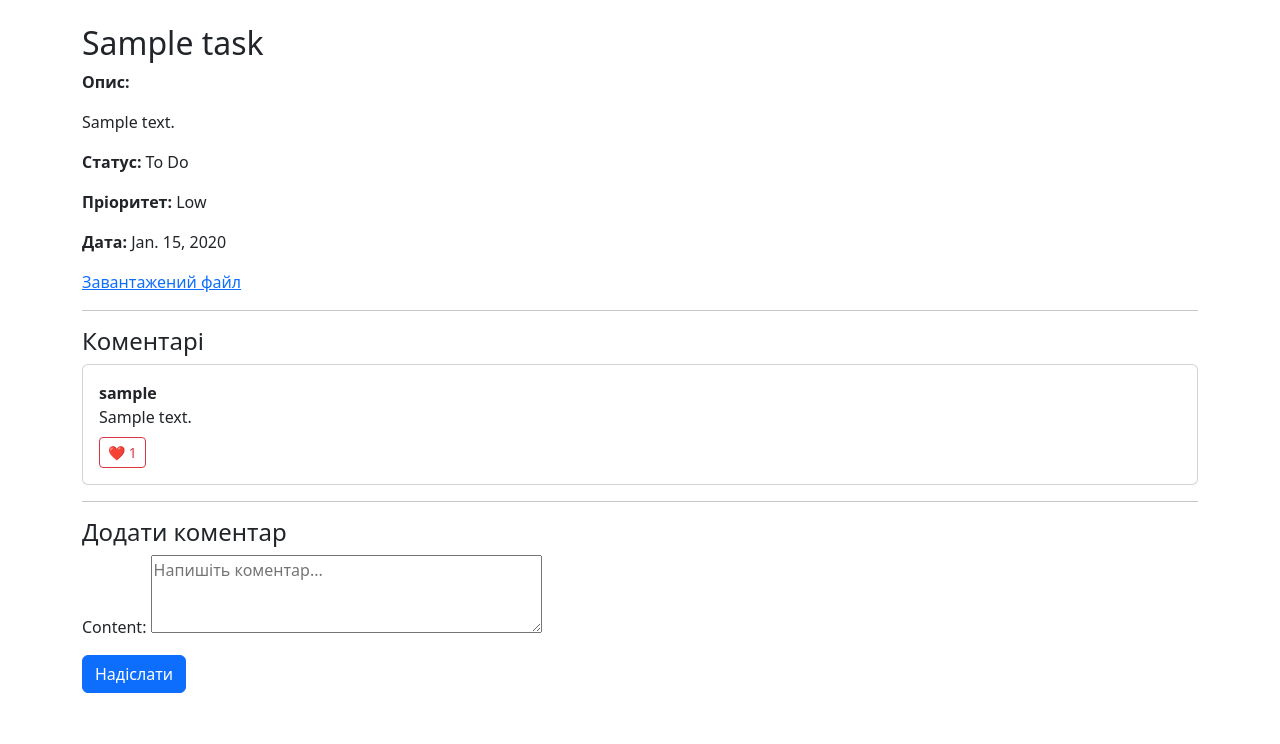
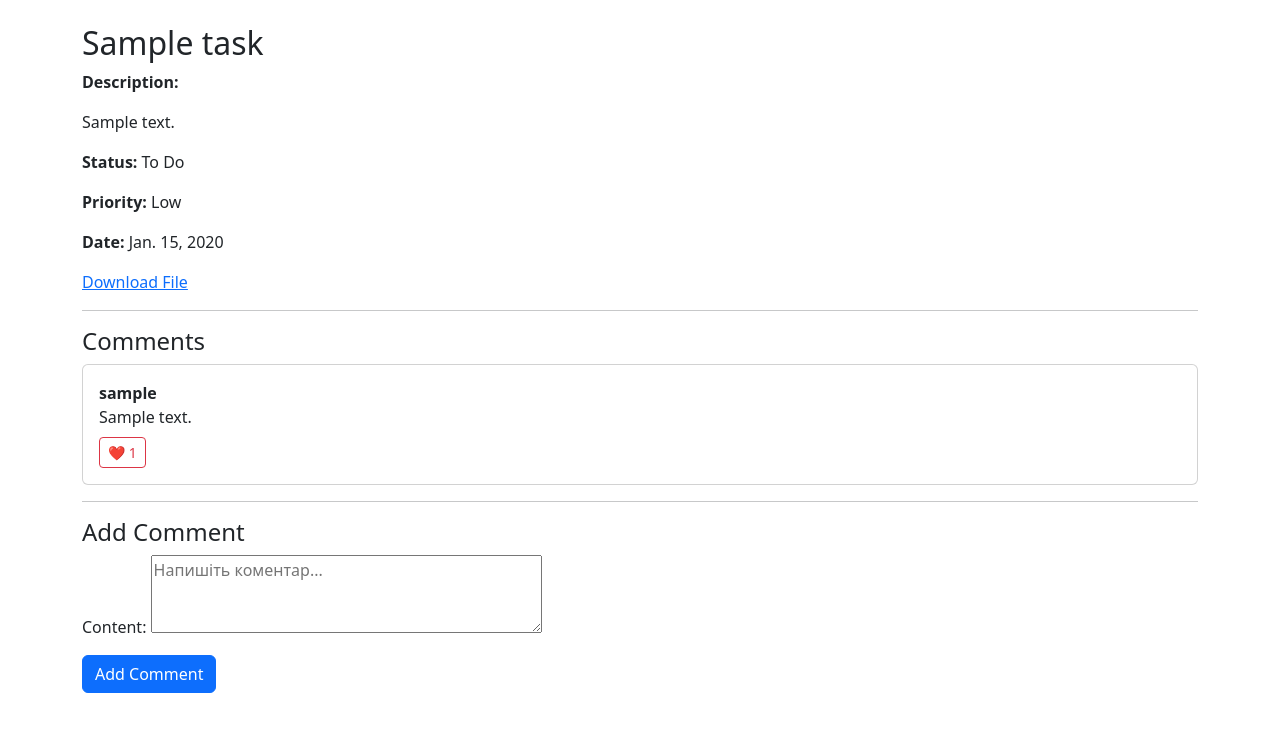
Before and after one commit to Zevsandrey2010/task_tracker_kochkar, a Django app: page /1/ in a window 1280 px wide. Shown: the part 56-800 px from the top of the page. Run offline with Django 5.2, Linux system fonts and the light colour scheme; tables that the repository leaves empty hold one stand-in row (values such as "Sample post").

Commit message:
Відкритий урок

```diff
--- a/templates/tasks/task_detail.html
+++ b/templates/tasks/task_detail.html
@@ -4,24 +4,24 @@
 
 <h2>{{ task.title }}</h2>
 
-<p><strong>Опис:</strong></p>
+<p><strong>Description:</strong></p>
 <p>{{ task.description }}</p>
 
-<p><strong>Статус:</strong> {{ task.get_status_display }}</p>
+<p><strong>Status:</strong> {{ task.get_status_display }}</p>
 
-<p><strong>Пріоритет:</strong> {{ task.get_priority_display }}</p>
+<p><strong>Priority:</strong> {{ task.get_priority_display }}</p>
 
-<p><strong>Дата:</strong> {{ task.due_date }}</p>
+<p><strong>Date:</strong> {{ task.due_date }}</p>
 
 {% if task.file %}
 <p>
-    <a href="{{ task.file.url }}">Завантажений файл</a>
+    <a href="{{ task.file.url }}">Download File</a>
 </p>
 {% endif %}
 
 <hr>
 
-<h4>Коментарі</h4>
+<h4>Comments</h4>
 
 {% for comment in comments %}
 <div class="card mb-2">
@@ -38,18 +38,18 @@
     </div>
 </div>
 {% empty %}
-<p>Коментарів поки немає.</p>
+<p>There are no comments yet.</p>
 {% endfor %}
 
 <hr>
 
-<h4>Додати коментар</h4>
+<h4>Add Comment</h4>
 
 <form method="post">
     {% csrf_token %}
     {{ form.as_p }}
     <button class="btn btn-primary">
-        Надіслати
+        Add Comment
     </button>
 </form>
 
```
Also changed, not shown: templates/tasks/task_confirm_delete.html (+4 -4 lines), templates/tasks/task_form.html (+7 -3 lines), templates/tasks/task_list.html (+9 -9 lines), media/tasks/Снимок_экрана_2026-07-24_191342.png (added).
